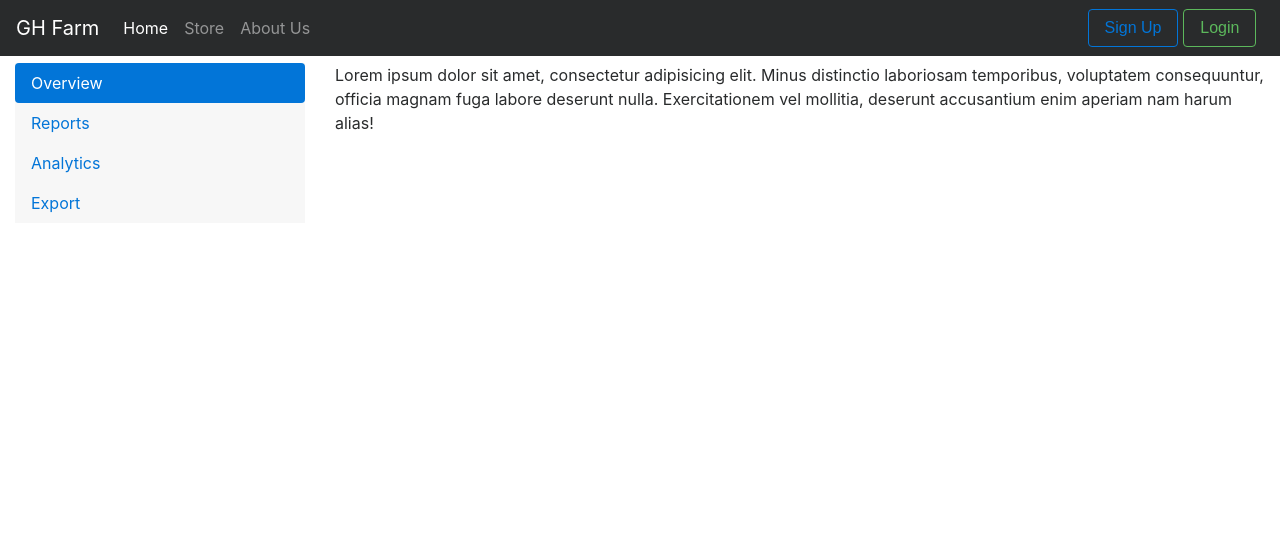
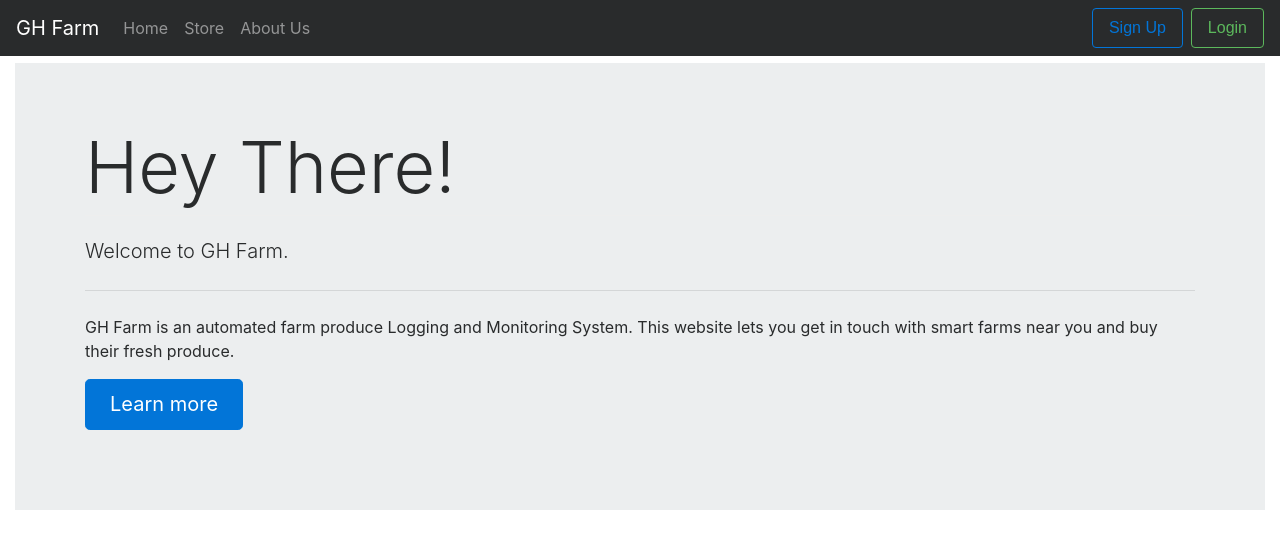
Before and after one commit to kalindkaria/eYSIP-2017_Development_of_Web_Interface_for_GH_Farm_Produce, a Django app: page / in a window 1280 px wide. Shown: the top 549 px of the page. Run offline with Django 3.2, Linux system fonts and the light colour scheme; some libraries are stand-ins or nearby versions.

Commit message:
Changed Templates

```diff
--- a/django/farmapp/templates/base.html
+++ b/django/farmapp/templates/base.html
@@ -14,12 +14,50 @@
 
 <body style="margin-top: 1%">
     <div class="container-fluid">
-        {% block navbar %} {% endblock navbar %}
+        {% block navbar %}
 
+        <nav class="navbar navbar-toggleable-md navbar-inverse bg-inverse fixed-top">
+        <button class="navbar-toggler navbar-toggler-right" type="button" data-toggle="collapse" data-target="#navbarSupportedContent" aria-controls="navbarSupportedContent" aria-expanded="false" aria-label="Toggle navigation">
+            <span class="navbar-toggler-icon"></span>
+        </button>
+        <a class="navbar-brand" href="#">GH Farm</a>
+        <div class="collapse navbar-collapse" id="navbarSupportedContent">
+            {% block navlist %}
+            {% endblock navlist %}
+        </div>
+        </nav>
+
+        {% endblock navbar %}
+
+        {% block modal %} {% endblock modal %}
+
+        {% block content %}
         <div class="row">
-            <div class="col-md-3">{% block sidebar %} {% endblock sidebar %}</div>
-            <div class="col-md-9">{% block content %} {% endblock content %}</div>
+            <div class="col-md-3">
+            {% block sidebar %}
+
+            <nav class="hidden-xs-down bg-faded">
+                <ul class="nav nav-pills flex-column">
+                    <li class="nav-item">
+                        <a class="nav-link active" href="#">Overview <span class="sr-only">(current)</span></a>
+                    </li>
+                    <li class="nav-item">
+                        <a class="nav-link" href="#">Reports</a>
+                    </li>
+                    <li class="nav-item">
+                        <a class="nav-link" href="#">Analytics</a>
+                    </li>
+                    <li class="nav-item">
+                        <a class="nav-link" href="#">Export</a>
+                    </li>
+                </ul>
+            </nav>
+
+            {% endblock sidebar %}
+            </div>
+            <div class="col-md-9">{% block center %} {% endblock center %}</div>
         </div>
+        {% endblock content %}
 
         {% block footer %} {% endblock footer %}
     </div>
--- a/django/farmapp/templates/dashboard.html
+++ b/django/farmapp/templates/dashboard.html
@@ -2,37 +2,32 @@
 {% load static %}
 {% load bootstrap3 %}
 
-    {% block navbar %}
-    <nav class="navbar navbar-toggleable-md navbar-inverse bg-inverse fixed-top">
-        <button class="navbar-toggler navbar-toggler-right" type="button" data-toggle="collapse" data-target="#navbarSupportedContent" aria-controls="navbarSupportedContent" aria-expanded="false" aria-label="Toggle navigation">
-            <span class="navbar-toggler-icon"></span>
-        </button>
-        <a class="navbar-brand" href="#">GH Farm</a>
-        <div class="collapse navbar-collapse" id="navbarSupportedContent">
-            <ul class="navbar-nav mr-auto">
-                <li class="nav-item active">
-                    <a class="nav-link" href="#">Home <span class="sr-only">(current)</span></a>
+    {% block navlist %}
+    <ul class="navbar-nav mr-auto justify-content-between">
+        <li class="nav-item {% if page == "home" %}active{% endif %}">
+            <a class="nav-link" href="/">Home <span class="sr-only">(current)</span></a>
         </li>
         <li class="nav-item">
-                    <a class="nav-link" href="#">Store</a>
+            <a class="nav-link" href="/store">Store</a>
         </li>
         <li class="nav-item">
-                    <a class="nav-link" href="#">About Us</a>
+            <a class="nav-link" href="/about">About Us</a>
         </li>
     </ul>
-            <form class="form-inline col-md-1">
-                <button class="btn btn-outline-primary" type="button" data-toggle="modal" data-target="#signup">Sign Up</button>
-            </form>
-            <form class="form-inline col-md-1">
-                <button class="btn btn-outline-success" type="button" data-toggle="modal" data-target="#login">Login</button>
-            </form>
+    <div class="btn-group mr-2" role="group">
+        <button type="button" class="btn btn-outline-primary"data-toggle="modal" data-target="#signup">Sign Up</button>
     </div>
-    </nav>
+    <div class="btn-group" role="group">
+        <button type="button" class="btn btn-outline-success"data-toggle="modal" data-target="#login">Login</button>
+    </div>
+    {% endblock navlist %}
+
+    {% block modal %}
     <div class="modal fade" id="signup" tabindex="-1" role="dialog" aria-labelledby="exampleModalLabel" aria-hidden="true">
       <div class="modal-dialog" role="document">
         <div class="modal-content">
           <div class="modal-header">
-            <h5 class="modal-title" id="exampleModalLabel">Login</h5>
+            <h5 class="modal-title" id="exampleModalLabel">Sign Up</h5>
             <button type="button" class="close" data-dismiss="modal" aria-label="Close">
               <span aria-hidden="true">&times;</span>
             </button>
@@ -44,7 +39,7 @@
             <form action="" method="POST">
             {% csrf_token %}
             {% bootstrap_form signupform show_help=False %}
-           <input type="submit" name="signup" value="Login"  class="btn btn-primary">
+           <input type="submit" name="signup" value="Sign Up" class="btn btn-primary">
             </form>
           </div>
         </div>
@@ -72,29 +67,23 @@
         </div>
       </div>
     </div>
-    {% endblock navbar %}
+    {% endblock modal %}
     {% block sidebar %}
-
-            <nav class="hidden-xs-down bg-faded">
-                <ul class="nav nav-pills flex-column">
-                    <li class="nav-item">
-                        <a class="nav-link active" href="#">Overview <span class="sr-only">(current)</span></a>
-                    </li>
-                    <li class="nav-item">
-                        <a class="nav-link" href="#">Reports</a>
-                    </li>
-                    <li class="nav-item">
-                        <a class="nav-link" href="#">Analytics</a>
-                    </li>
-                    <li class="nav-item">
-                        <a class="nav-link" href="#">Export</a>
-                    </li>
-                </ul>
-            </nav>
     {% endblock sidebar %}
 
     {% block content%}
+    <div class="jumbotron jumbotron-fluid">
+        <div class="container" >
+          <h1 class="display-3">Hey There!</h1>
+          <p class="lead">Welcome to GH Farm.</p>
+          <hr class="my-4">
           <p>
-    Lorem ipsum dolor sit amet, consectetur adipisicing elit. Minus distinctio laboriosam temporibus, voluptatem consequuntur, officia magnam fuga labore deserunt nulla. Exercitationem vel mollitia, deserunt accusantium enim aperiam nam harum alias!
+          GH Farm is an automated farm produce Logging and Monitoring System. This website lets you get in touch with
+          smart farms near you and buy their fresh produce.
           </p>
+          <p class="lead">
+            <a class="btn btn-primary btn-lg" href="/about" role="button">Learn more</a>
+          </p>
+        </div>
+    </div>
     {% endblock content%}
--- a/django/farmapp/views.py
+++ b/django/farmapp/views.py
@@ -1,5 +1,6 @@
 from django.shortcuts import render, HttpResponseRedirect
 from .forms import LoginForm, SignUpForm
+from farmapp.models import User
 
 
 def home(request):
@@ -14,7 +15,15 @@ def index(request):
             loginform = LoginForm(request.POST)
             if loginform.is_valid():
                 print(loginform.cleaned_data)
-                return HttpResponseRedirect('/home/')
+                try:
+                    user = User.objects.get(email=loginform.cleaned_data['email'], password=loginform.cleaned_data['password'])
+                    request.session['logged_in'] = True
+                    request.session['user_id'] = user.user_id
+                    request.session['email'] = user.email
+                    return HttpResponseRedirect('/home/')
+                except Exception as e:
+                    print(e)
+
         elif request.POST.get("signup", ""):
             signupform = SignUpForm(request.POST)
             print(signupform)
```
Lines whose indentation alone changed are shown as unchanged.
